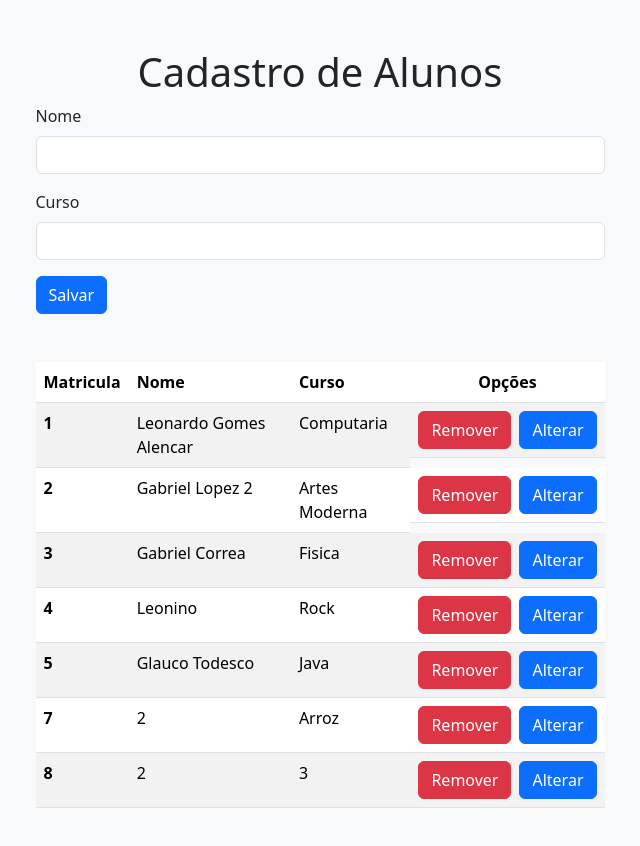
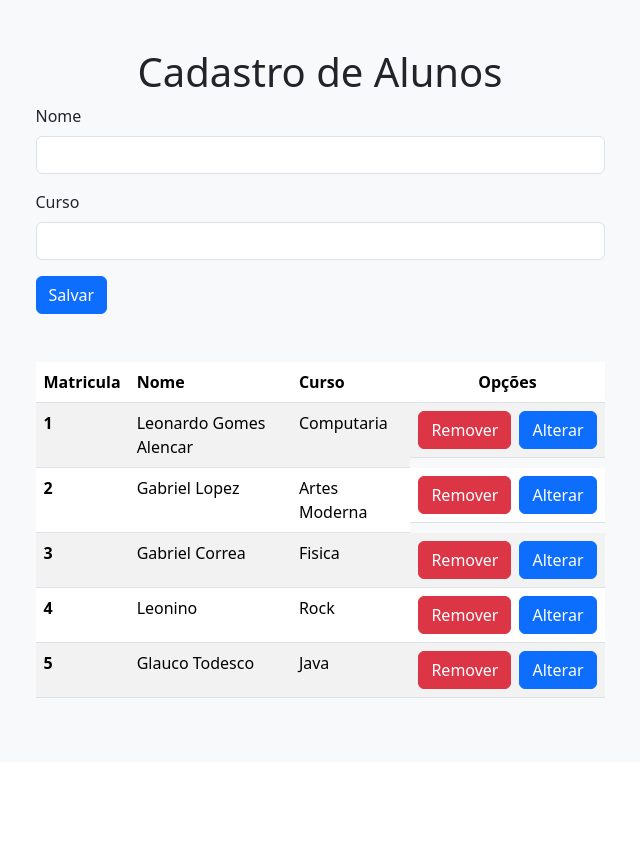
Before and after one commit to Rodrigokaki/Fatec-ngBootStrap, an Angular app: page / in a window 1280 px wide. Shown: the top 846 px of the page, without its empty margins (320-960 px from the left). After the commit the page ends 800 px from the top, so only its background shows below. Built offline with nearby package versions, Linux system fonts and the light colour scheme; data requests are answered from the project's data file.

Commit message:
Validadores basicos

```diff
--- a/db.json
+++ b/db.json
@@ -7,7 +7,7 @@
     },
     {
       "id": 2,
-      "name": "Gabriel Lopez 2",
+      "name": "Gabriel Lopez",
       "course": "Artes Moderna"
     },
     {
@@ -24,16 +24,6 @@
       "id": 5,
       "name": "Glauco Todesco",
       "course": "Java"
-    },
-    {
-      "id": 7,
-      "name": "2",
-      "course": "Arroz"
-    },
-    {
-      "id": 8,
-      "name": "2",
-      "course": "3"
     }
   ]
 }
--- a/src/app/students/students.component.ts
+++ b/src/app/students/students.component.ts
@@ -1,6 +1,6 @@
 import { Component, OnInit } from '@angular/core';
 import { Student } from '../student';
-import { FormBuilder, FormGroup } from '@angular/forms';
+import { FormBuilder, FormGroup, Validators } from '@angular/forms';
 import { StudentService } from '../student.service';
 import { Observable } from 'rxjs';
 
@@ -22,8 +22,8 @@ export class StudentsComponent implements OnInit {
   ) {
     this.formGroupStudent = formBuilder.group({
       id: [''],
-      name: [''],
-      course: [''],
+      name: ['', [Validators.minLength(3), Validators.required]],
+      course: ['', [Validators.required]],
     });
   }
 
@@ -38,7 +38,7 @@ export class StudentsComponent implements OnInit {
   }
 
   save() {
-    //this.students.push(this.formGroupStudent.value);
+    if(this.formGroupStudent.valid){
       if (this.isEditing) {
         this.service.update(this.formGroupStudent.value).subscribe({
           next: () => {
@@ -53,6 +53,7 @@ export class StudentsComponent implements OnInit {
         });
       }
     }
+  }
 
   delete(student: Student) {
     this.service.delete(student).subscribe({
```
Lines whose indentation alone changed are shown as unchanged.
